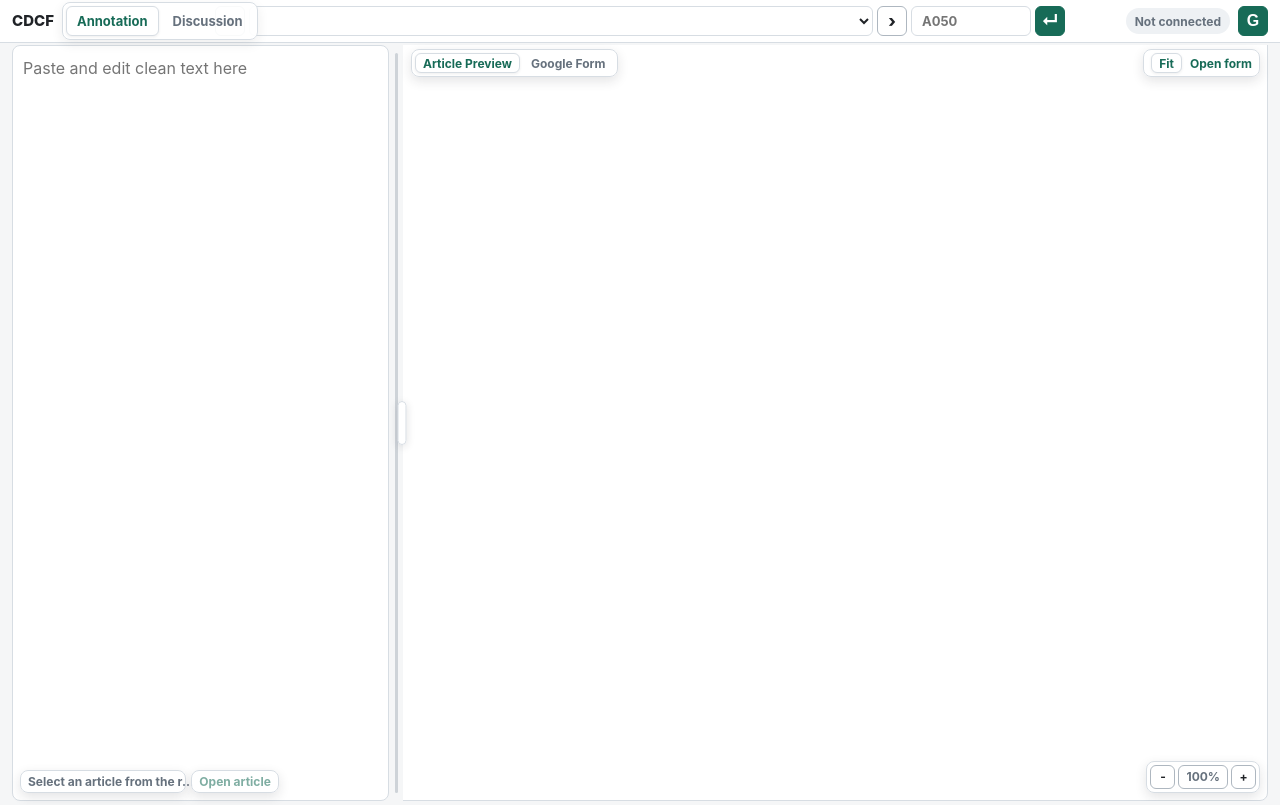
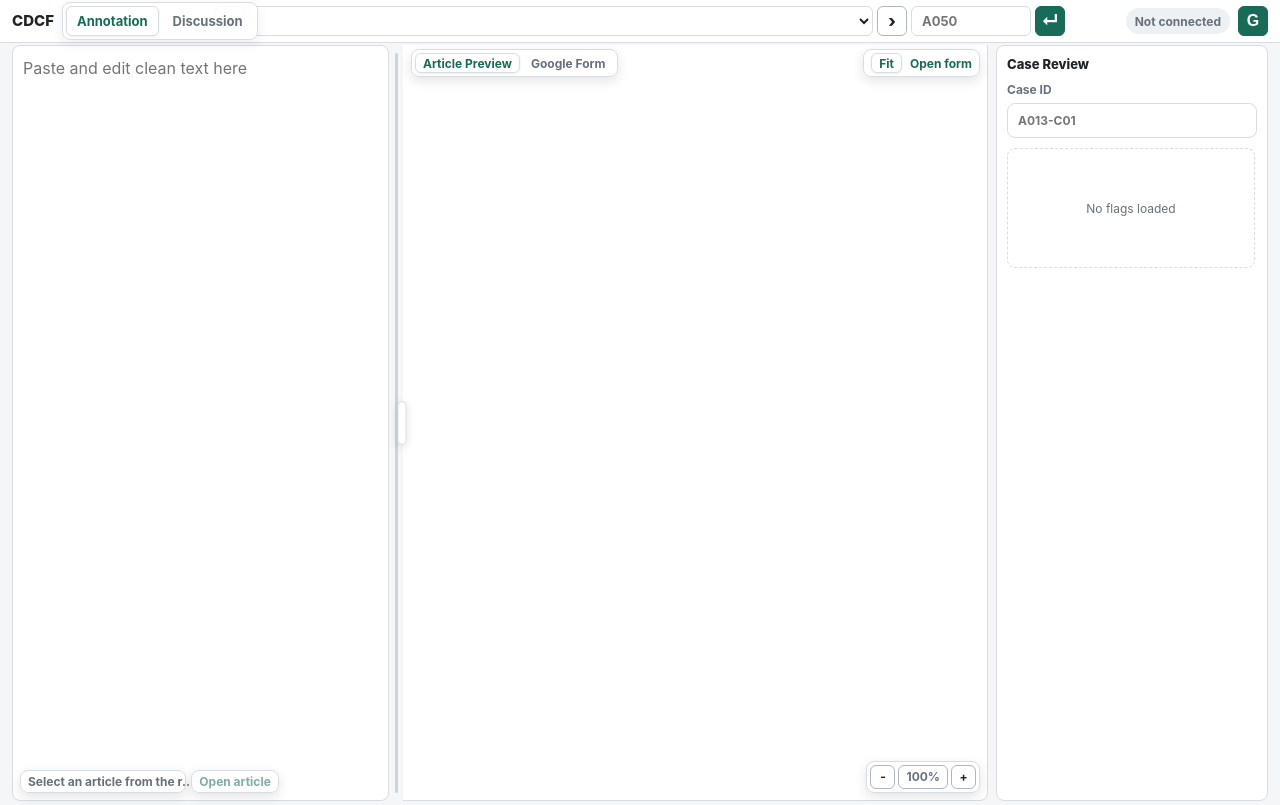
Before and after one commit to ChengZhang6/annotation, a plain HTML site: page docs/index.html in a window 1280 px wide. Drawn offline with Linux system fonts and the light colour scheme.

Commit message:
Add case review panel skeleton

```diff
--- a/docs/index.html
+++ b/docs/index.html
@@ -429,10 +429,15 @@
 
     .viewer-grid {
       --left-pane: 50%;
+      --review-pane: 280px;
       height: 100%;
       display: grid;
+      grid-template-columns: minmax(220px, var(--left-pane)) 14px minmax(0, 1fr) minmax(240px, var(--review-pane));
+      gap: 0;
+    }
+
+    body[data-mode="discussion"] .viewer-grid {
       grid-template-columns: minmax(220px, var(--left-pane)) 14px minmax(0, 1fr);
-      gap: 0;
     }
 
     .pane-divider {
@@ -711,6 +716,58 @@
       padding: 24px;
       color: var(--muted);
       font-size: 13px;
+      text-align: center;
+    }
+
+    .case-review-pane {
+      min-width: 0;
+      padding-left: 8px;
+    }
+
+    body[data-mode="discussion"] .case-review-pane {
+      display: none;
+    }
+
+    .case-review-panel {
+      height: 100%;
+      min-height: 0;
+      display: grid;
+      grid-template-rows: auto auto minmax(0, 1fr);
+      gap: 10px;
+      border: 1px solid var(--line);
+      border-radius: 8px;
+      background: #ffffff;
+      padding: 10px;
+      overflow: hidden;
+    }
+
+    .case-review-header {
+      display: flex;
+      align-items: center;
+      justify-content: space-between;
+      gap: 8px;
+      min-width: 0;
+      font-size: 13px;
+      font-weight: 800;
+    }
+
+    .case-review-list {
+      min-height: 0;
+      overflow: auto;
+      display: grid;
+      align-content: start;
+      gap: 7px;
+      padding-right: 2px;
+    }
+
+    .case-review-empty {
+      display: grid;
+      place-items: center;
+      min-height: 120px;
+      border: 1px dashed var(--line);
+      border-radius: 8px;
+      color: var(--muted);
+      font-size: 12px;
       text-align: center;
     }
 
@@ -992,6 +1049,20 @@
             </div>
           </div>
         </div>
+        <div id="case-review-pane" class="viewer-pane case-review-pane">
+          <section class="case-review-panel" aria-label="Case review">
+            <div class="case-review-header">
+              <span>Case Review</span>
+            </div>
+            <label>
+              Case ID
+              <input id="case-review-case-id" autocomplete="off" placeholder="A013-C01">
+            </label>
+            <div id="case-review-flags" class="case-review-list">
+              <div class="case-review-empty">No flags loaded</div>
+            </div>
+          </section>
+        </div>
       </div>
     </section>
   </main>
```
